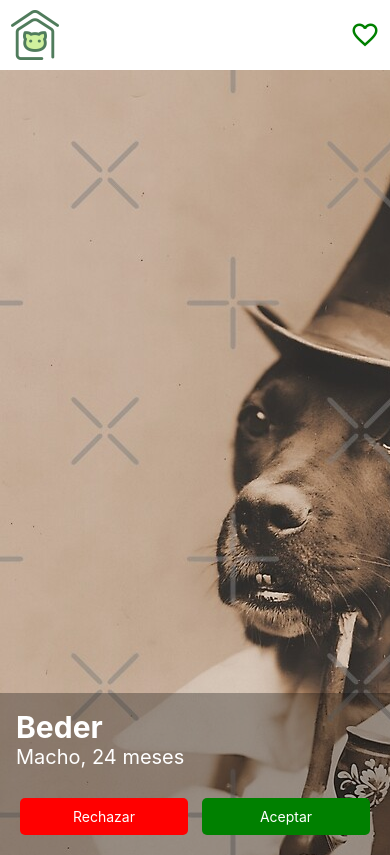
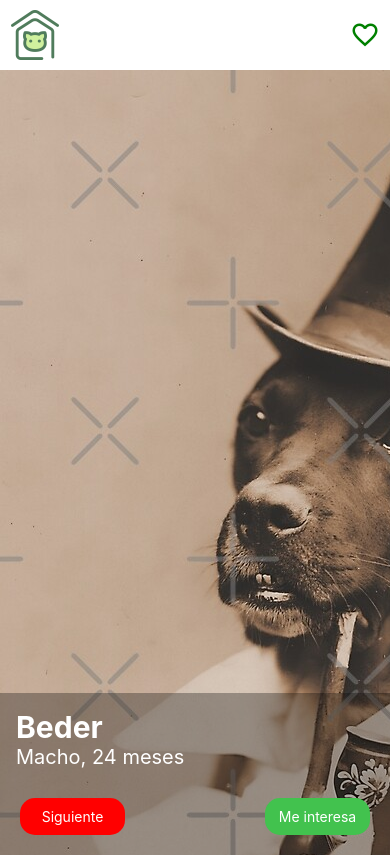
Before and after one commit to Onalore/PNT2_petinder_frontend, a React Native app in the folder petinder-frontend/: screen /FindMatch in a window 390 px wide. Built offline with nearby package versions, Linux system fonts and the light colour scheme.

Commit message:
Button before

```diff
--- a/petinder-frontend/App.js
+++ b/petinder-frontend/App.js
@@ -31,7 +31,7 @@
       }}
     >
       <View style={styles.container}>
-        <StatusBar style="auto" />
+        <StatusBar translucent backgroundColor="transparent" style="light" />
         <Navigation />
       </View>
     </MascotaContext.Provider>
--- a/petinder-frontend/components/PetCard.js
+++ b/petinder-frontend/components/PetCard.js
@@ -18,6 +18,8 @@
   onAccept,
   onReject,
   panResponder,
+  mascotaAnterior,
+  currentPetIndex,
 }) => {
   const [isImageLoaded, setImageLoaded] = useState(false);
 
@@ -43,11 +45,19 @@
           </View>
         </View>
         <View style={styles.buttonContainer}>
+          {currentPetIndex > 0 && (
+            <TouchableOpacity
+              style={styles.beforeButton}
+              onPress={mascotaAnterior}
+            >
+              <Text style={styles.buttonText}>Anterior</Text>
+            </TouchableOpacity>
+          )}
           <TouchableOpacity style={styles.rejectButton} onPress={onReject}>
-            <Text style={styles.buttonText}>Rechazar</Text>
+            <Text style={styles.buttonText}>Siguiente</Text>
           </TouchableOpacity>
           <TouchableOpacity style={styles.acceptButton} onPress={onAccept}>
-            <Text style={styles.buttonText}>Aceptar</Text>
+            <Text style={styles.buttonText}>Me interesa</Text>
           </TouchableOpacity>
         </View>
       </ImageBackground>
@@ -103,16 +113,22 @@
     right: 20,
   },
   acceptButton: {
-    backgroundColor: "green",
+    backgroundColor: "#42c24e",
     padding: 10,
-    borderRadius: 5,
-    width: "48%",
+    borderRadius: 15,
+    width: "30%",
   },
   rejectButton: {
     backgroundColor: "red",
     padding: 10,
-    borderRadius: 5,
-    width: "48%",
+    borderRadius: 15,
+    width: "30%",
+  },
+  beforeButton: {
+    backgroundColor: "#9093d6",
+    padding: 10,
+    borderRadius: 15,
+    width: "30%",
   },
   buttonText: {
     color: "#ffffff",
--- a/petinder-frontend/screens/FindMatch.js
+++ b/petinder-frontend/screens/FindMatch.js
@@ -67,6 +67,8 @@
           onAccept={handleAccept}
           onReject={handleReject}
           panResponder={panResponder.panHandlers}
+          mascotaAnterior={volver}
+          currentPetIndex={currentPetIndex}
         />
       ) : (
         <Text style={styles.texto2}>
```
